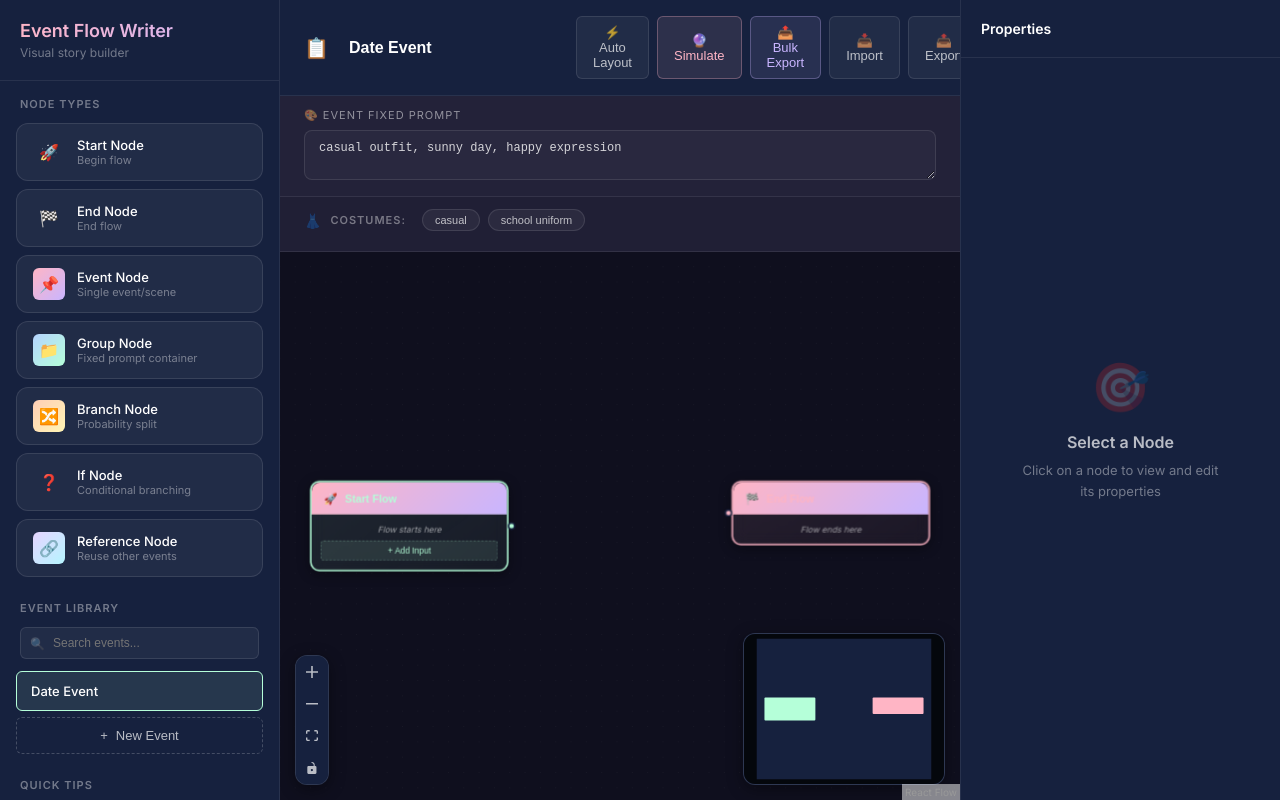
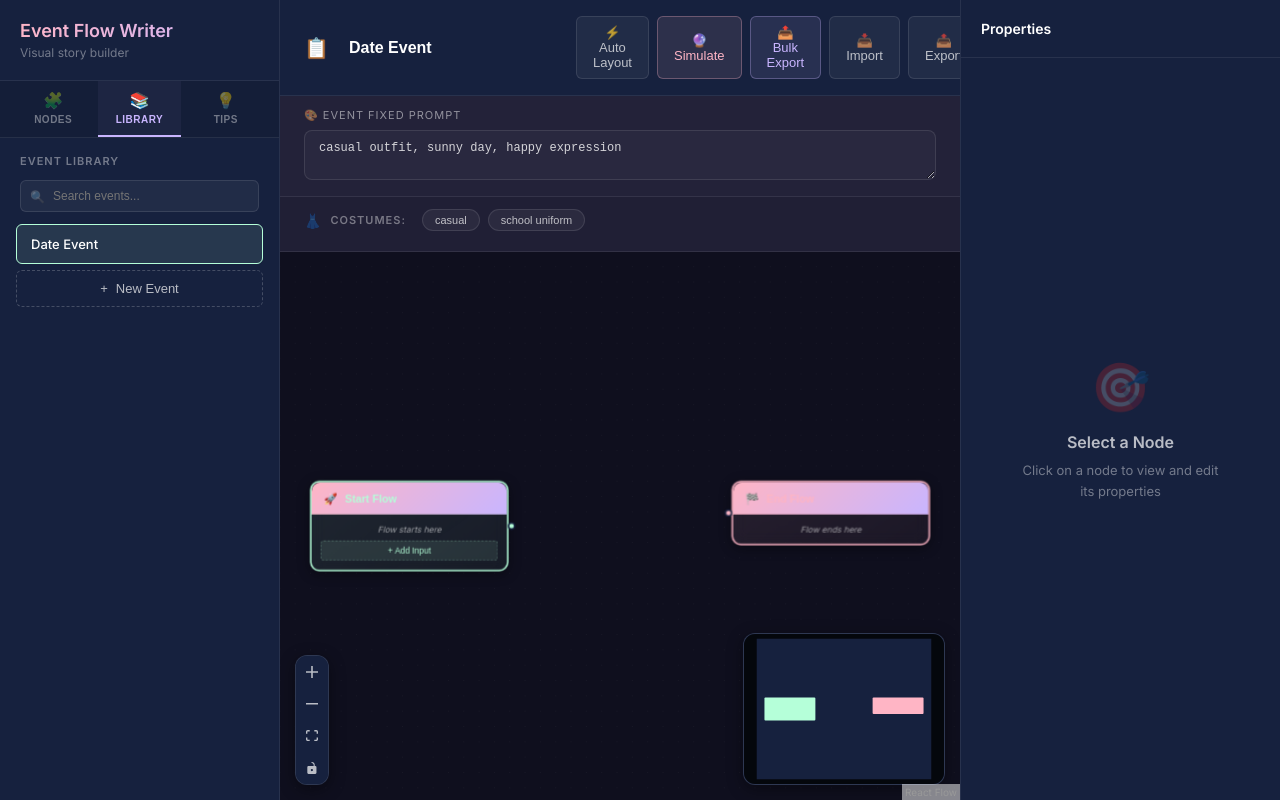
Before and after one commit to jasonhui1/EventFlow, a React (Vite) app: page / in a window 1280 px wide. Built offline with nearby package versions, Linux system fonts and the light colour scheme.

Commit message:
organise sidebar

```diff
--- a/src/components/Sidebar.jsx
+++ b/src/components/Sidebar.jsx
@@ -16,6 +16,7 @@ const Sidebar = () => {
     const [showNewEventModal, setShowNewEventModal] = useState(false);
     const [deleteEventModal, setDeleteEventModal] = useState(null); // { id, name }
     const [searchTerm, setSearchTerm] = useState('');
+    const [activeTab, setActiveTab] = useState('library'); // 'nodes', 'library', 'tips'
 
     const filteredEvents = events.filter(event =>
         event.name.toLowerCase().includes(searchTerm.toLowerCase())
@@ -43,8 +44,37 @@ const Sidebar = () => {
                 <p className="sidebar-subtitle">Visual story builder</p>
             </div>
 
+            <div className="sidebar-tabs">
+
+                <button
+                    className={`sidebar-tab ${activeTab === 'nodes' ? 'active' : ''}`}
+                    onClick={() => setActiveTab('nodes')}
+                    title="Node Palette"
+                >
+                    <span className="tab-icon">🧩</span>
+                    <span className="tab-label">Nodes</span>
+                </button>
+                <button
+                    className={`sidebar-tab ${activeTab === 'library' ? 'active' : ''}`}
+                    onClick={() => setActiveTab('library')}
+                    title="Event Library"
+                >
+                    <span className="tab-icon">📚</span>
+                    <span className="tab-label">Library</span>
+                </button>
+                <button
+                    className={`sidebar-tab ${activeTab === 'tips' ? 'active' : ''}`}
+                    onClick={() => setActiveTab('tips')}
+                    title="Quick Tips"
+                >
+                    <span className="tab-icon">💡</span>
+                    <span className="tab-label">Tips</span>
+                </button>
+            </div>
+
             <div className="sidebar-content">
                 {/* Node Palette */}
+                {activeTab === 'nodes' && (
                     <div className="sidebar-section">
                         <h3 className="sidebar-section-title">Node Types</h3>
                         <div className="node-palette">
@@ -133,8 +163,10 @@ const Sidebar = () => {
                             </div>
                         </div>
                     </div>
+                )}
 
                 {/* Event Library */}
+                {activeTab === 'library' && (
                     <div className="sidebar-section">
                         <h3 className="sidebar-section-title">Event Library</h3>
 
@@ -199,8 +231,10 @@ const Sidebar = () => {
                             </button>
                         </div>
                     </div>
+                )}
 
                 {/* Tips */}
+                {activeTab === 'tips' && (
                     <div className="sidebar-section">
                         <h3 className="sidebar-section-title">Quick Tips</h3>
                         <div style={{
@@ -223,6 +257,7 @@ const Sidebar = () => {
                             <p>• <strong>Ctrl+Z/Y</strong> to undo/redo</p>
                         </div>
                     </div>
+                )}
             </div>
 
             {/* New Event Modal */}
@@ -258,7 +293,7 @@ const Sidebar = () => {
                 showDontAskAgain={true}
                 onDontAskAgainChange={setSessionConfirmDelete}
             />
-        </div>
+        </div >
     );
 };
 
--- a/src/index.css
+++ b/src/index.css
@@ -113,6 +113,53 @@ body {
 .sidebar-subtitle {
   font-size: 12px;
   color: var(--text-muted);
+}
+
+/* Sidebar Tabs */
+.sidebar-tabs {
+  display: flex;
+  padding: 0 12px;
+  gap: 4px;
+  border-bottom: 1px solid rgba(255, 255, 255, 0.08);
+  background: rgba(0, 0, 0, 0.1);
+}
+
+.sidebar-tab {
+  flex: 1;
+  display: flex;
+  flex-direction: column;
+  align-items: center;
+  justify-content: center;
+  padding: 10px 4px;
+  background: transparent;
+  border: none;
+  border-bottom: 2px solid transparent;
+  color: var(--text-muted);
+  cursor: pointer;
+  transition: all var(--transition-normal);
+  gap: 4px;
+}
+
+.sidebar-tab:hover {
+  color: var(--text-secondary);
+  background: rgba(255, 255, 255, 0.02);
+}
+
+.sidebar-tab.active {
+  color: var(--pastel-purple);
+  border-bottom-color: var(--pastel-purple);
+  background: rgba(201, 181, 255, 0.05);
+}
+
+.tab-icon {
+  font-size: 16px;
+}
+
+.tab-label {
+  font-size: 10px;
+  font-weight: 600;
+  text-transform: uppercase;
+  letter-spacing: 0.5px;
 }
 
 .sidebar-content {
```
Lines whose indentation alone changed are shown as unchanged.
